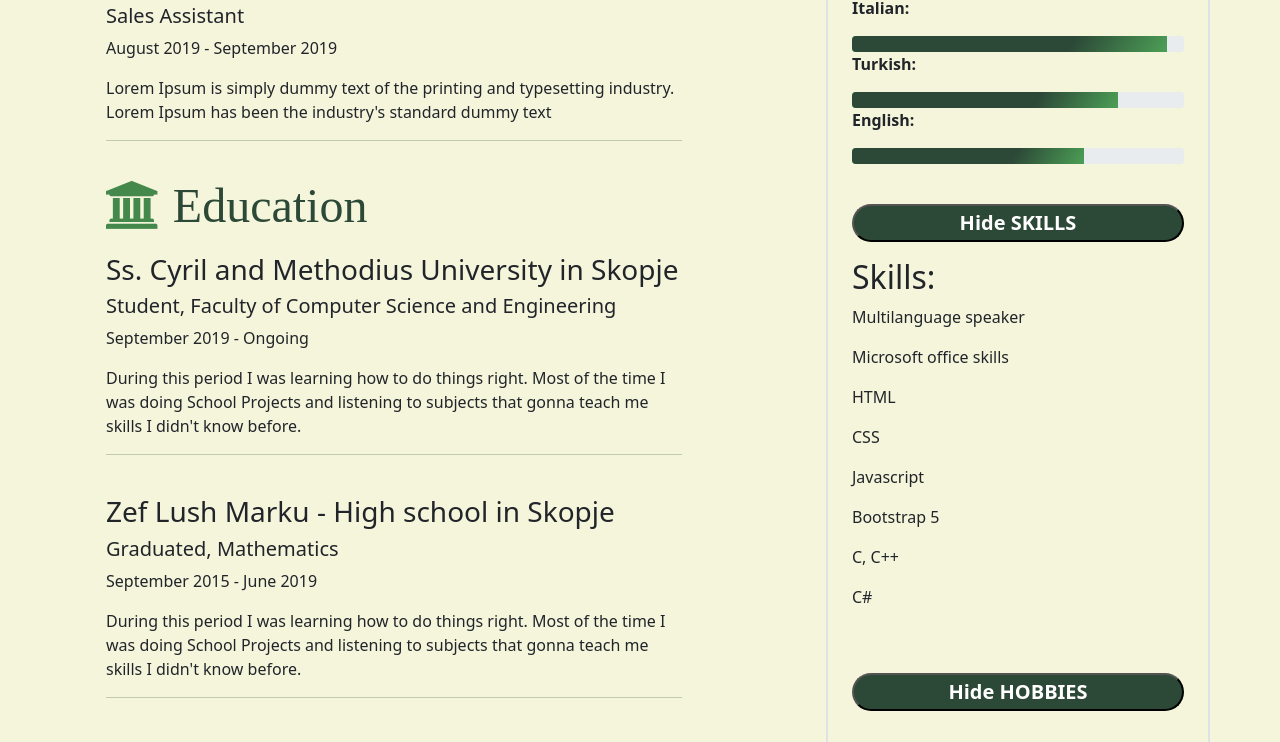
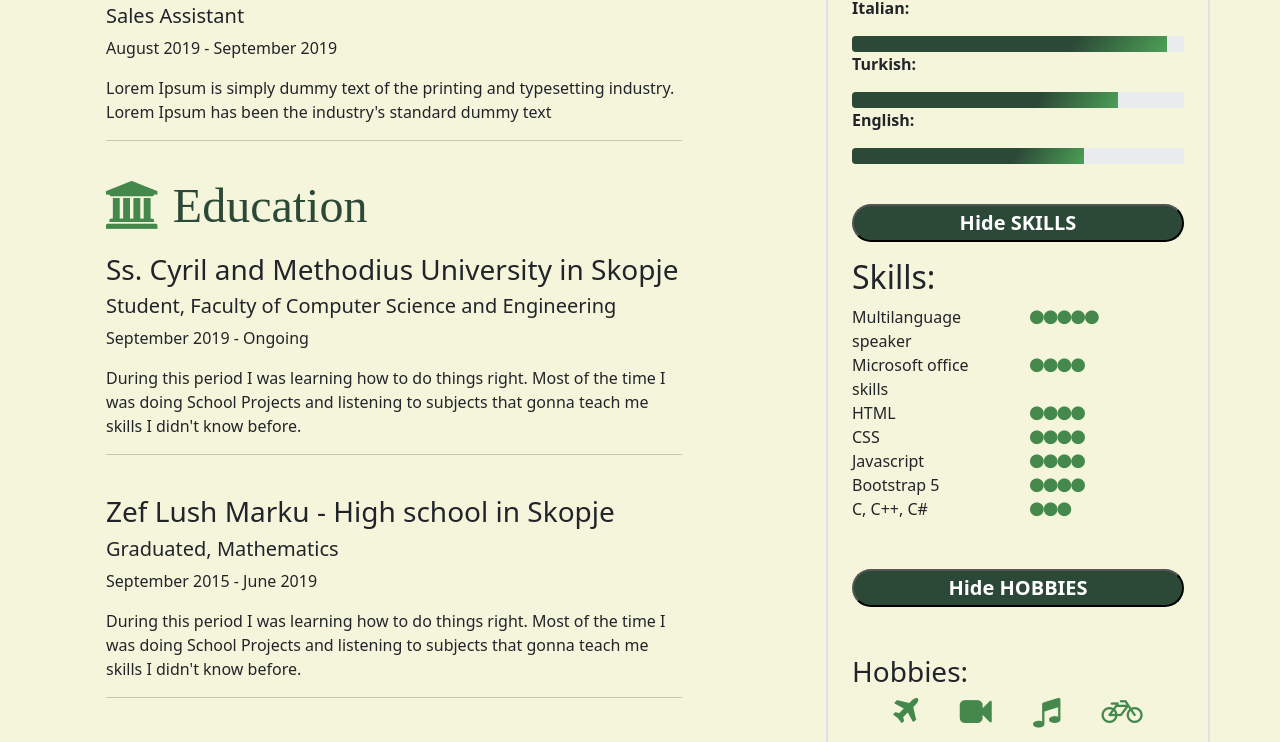
Before and after one commit to shpresaze/portfolio, a Vue app: page / in a window 1280 px wide. Shown: the part 790-1532 px from the top of the page. Built offline with nearby package versions, Linux system fonts and the light colour scheme.

Commit message:
Changed Skill section's style

```diff
--- a/src/components/AsidebarInfo.vue
+++ b/src/components/AsidebarInfo.vue
@@ -10,11 +10,6 @@
       <div v-if="detailsActive">
         <h2>Details</h2>
         <DetailsInfo
-          iconClass="fa-home"
-          title="address"
-          description="GRCHEC, UL. 5 BR. 37 SKOPJE, 1000, MACEDONIA"
-        />
-        <DetailsInfo
           iconClass="fa-phone-square"
           title="phone"
           description="+389 72 687 746"
@@ -25,9 +20,15 @@
           description="shpresaze1@gmail.com"
           class="text-break"
         />
+        <DetailsInfo
+          iconClass="fa-home"
+          title="address"
+          description="GRCHEC, UL. 5 BR. 37 SKOPJE, 1000, MACEDONIA"
+        />
       </div>
     </div>
     <br />
+
     <div>
       <button
         @click="toggleLanguages"
@@ -55,9 +56,19 @@
       </button>
       <div v-if="skillsActive">
         <h2>Skills:</h2>
-        <p v-for="skill in skills" v-bind:key="skill">{{ skill }}</p>
+        <div v-for="skill in skills" v-bind:key="skill" class="row">
+          <span class="col-6">
+            {{ skill.nameSkill }}
+          </span>
+          <div class="col-6">
+            <span v-for="circle in skill.knowledge" :key="circle">
+              <i class="fa fa-circle green-text" aria-hidden="true"></i>
+            </span>
+          </div>
+        </div>
       </div>
     </div>
+
     <button
       @click="toggleHobies"
       class="w-100 text-white darkGreenBack my-5 badge rounded-pill fs-5"
@@ -76,8 +87,8 @@
         ></i>
       </div>
     </div>
+    <br />
 
-    <br class="mt-0 pt-0" />
     <div>
       <div
         class="
@@ -131,14 +142,34 @@ export default {
       skillsActive: true,
       hobiesActive: true,
       skills: [
-        "Multilanguage speaker",
-        "Microsoft office skills",
-        "HTML",
-        "CSS",
-        "Javascript",
-        "Bootstrap 5",
-        "C, C++",
-        "C#",
+        {
+          nameSkill: "Multilanguage speaker",
+          knowledge: 5,
+        },
+        {
+          nameSkill: "Microsoft office skills",
+          knowledge: 4,
+        },
+        {
+          nameSkill: "HTML",
+          knowledge: 4,
+        },
+        {
+          nameSkill: "CSS",
+          knowledge: 4,
+        },
+        {
+          nameSkill: "Javascript",
+          knowledge: 4,
+        },
+        {
+          nameSkill: "Bootstrap 5",
+          knowledge: 4,
+        },
+        {
+          nameSkill: "C, C++, C#",
+          knowledge: 3,
+        },
       ],
       iconsHobbie: ["fa-plane", "fa-video-camera", "fa-music", "fa-bicycle"],
     };
```
